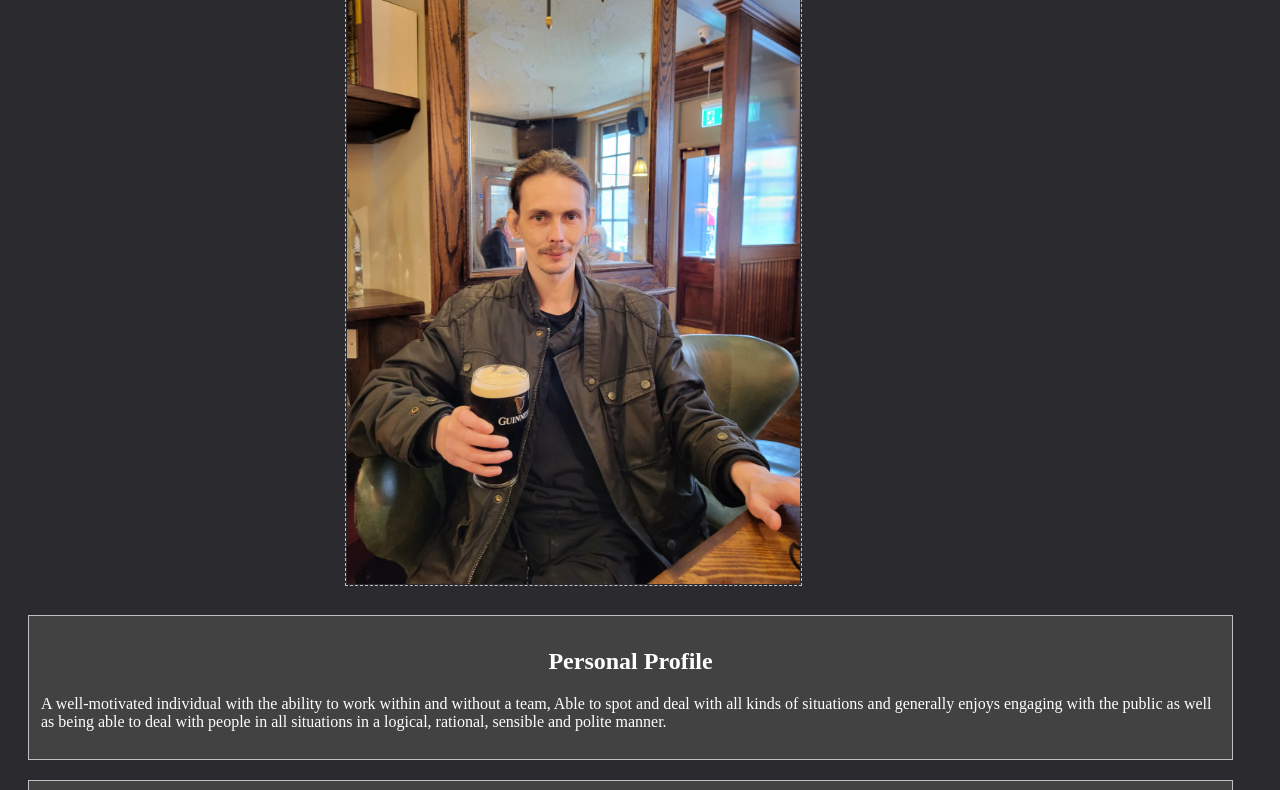
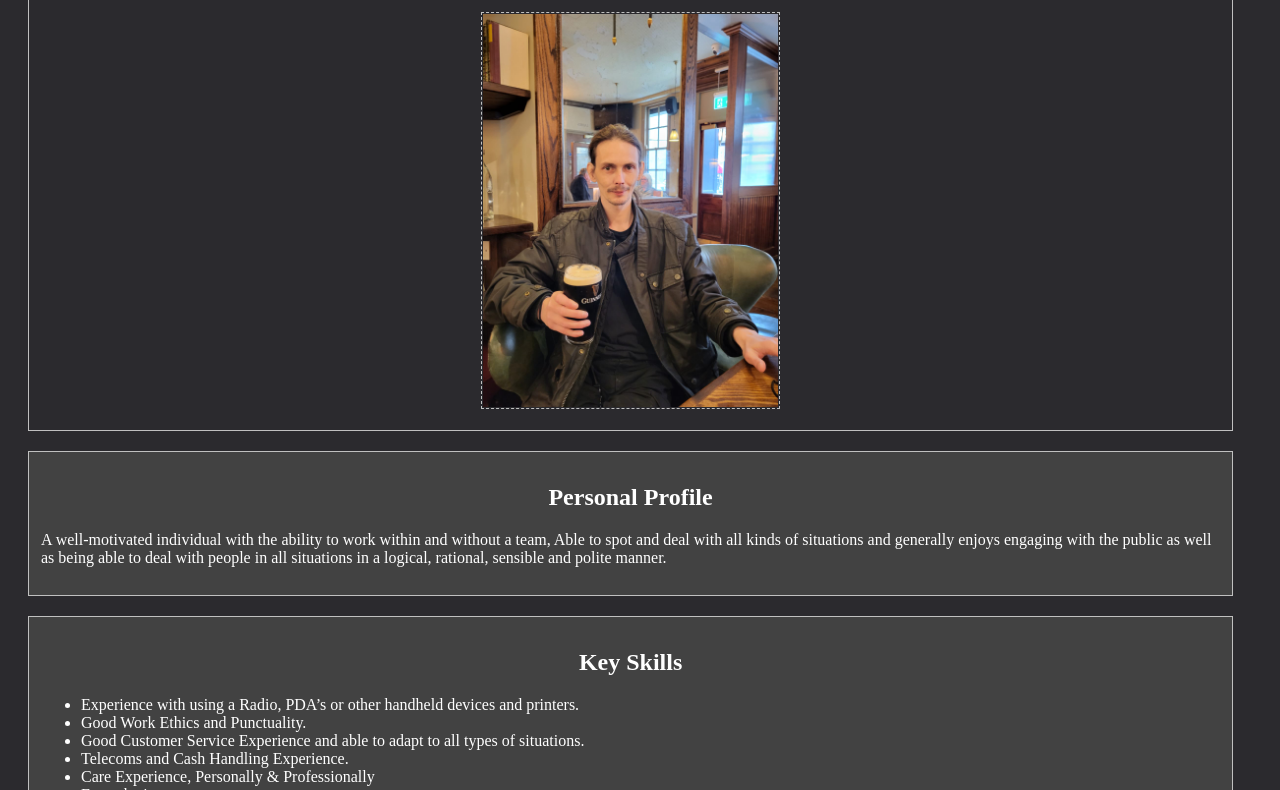
Before and after one commit to slcallaghan/html-curriculum-vitae-1, a plain HTML site: page index.html in a window 1280 px wide. Shown: the part 106-896 px from the top of the page. Drawn offline with Linux system fonts and the light colour scheme.

Commit message:
V3 Style.css
Fixed a couple of issues, tidied up some more code and added a little more css code.

```diff
--- a/style.css
+++ b/style.css
@@ -7,13 +7,16 @@ body {
 }
 
 .name {
-    height: 94%;
-    width: 94%;
+    height: 98%;
+    width: 98%;
+    margin: 20px;
+    padding: 12px;
+    border: 1px solid silver;
 }
 
 .me {
-    height: 40%;
-    width: 40%;
+    height: 25%;
+    width: 25%;
     margin: 5px;
     padding: 1px;
     border: 1px dashed silver;
@@ -67,9 +70,12 @@ body {
     padding: 12px;
     border: 1px solid silver;
 }
-h2 { text-align: center;}
+h2 { text-align: center;
+    }
 
 footer {
     text-align: center;
     color: white;
+    margin: 20px;
+    padding: 12px;
 }
```
